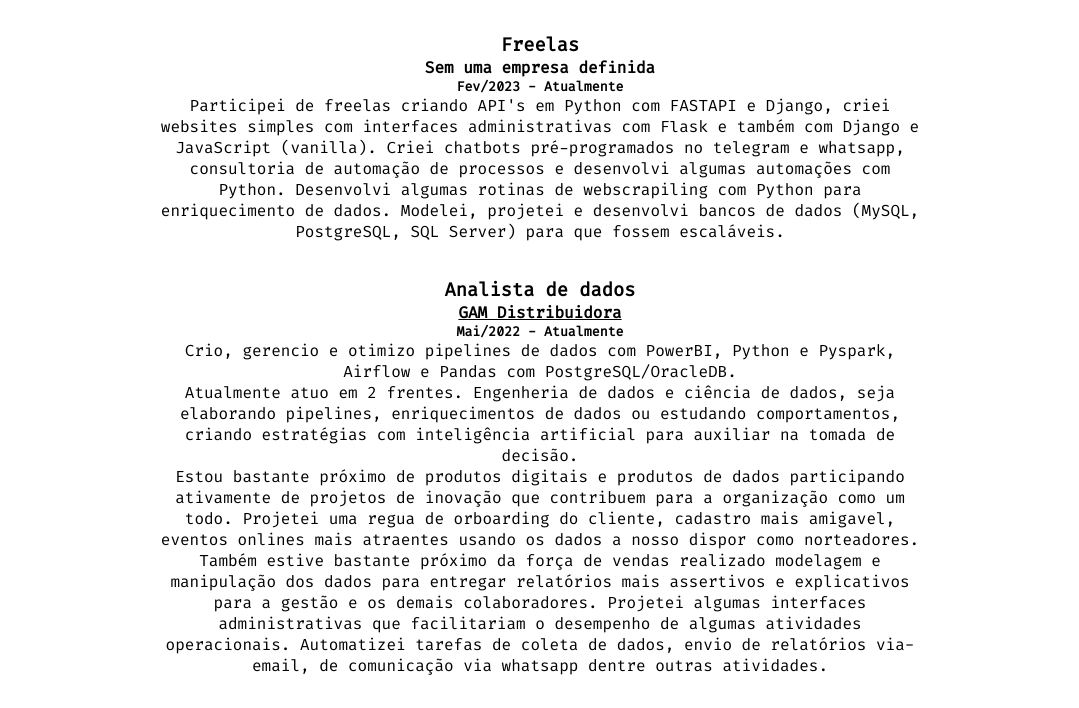
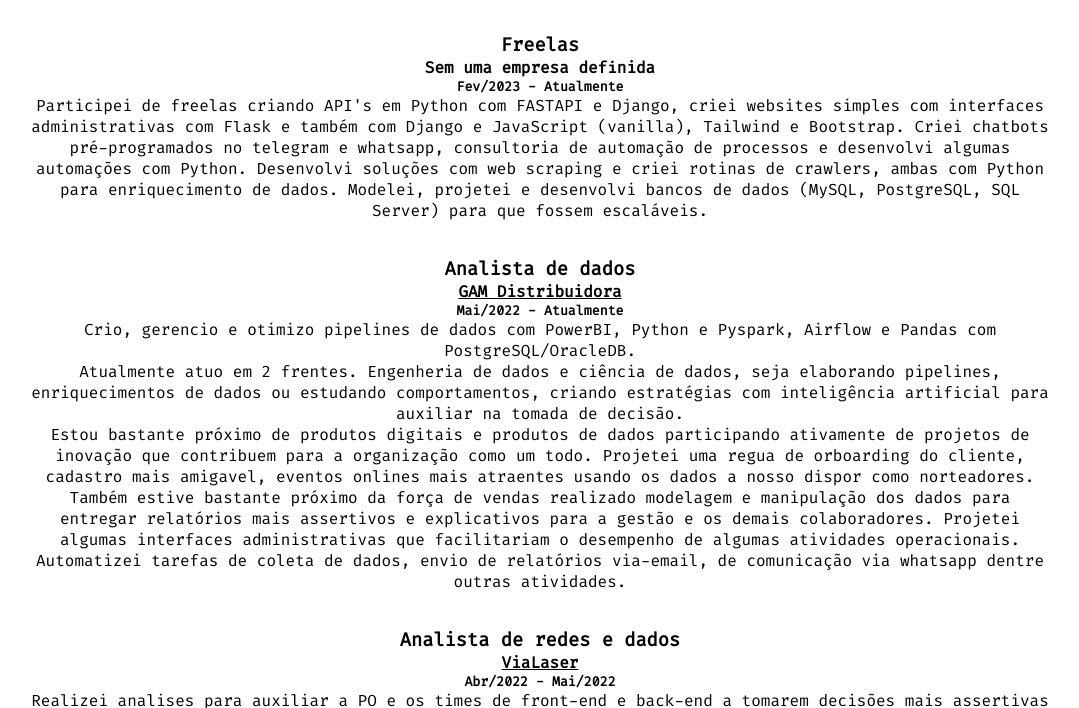
Before and after one commit to pedrohgoncalvess/Portfolio, a plain HTML site: page experiences.html in a window 1280 px wide. Shown: the part 45-753 px from the top of the page, without its empty margins (100-1179 px from the left). Drawn offline with Linux system fonts and the light colour scheme.

Commit message:
fix: some things

```diff
--- a/experiences.html
+++ b/experiences.html
@@ -7,10 +7,8 @@
     <link rel="preconnect" href="https://fonts.gstatic.com" crossorigin />
     <link rel="preconnect" href="https://fonts.googleapis.com" />
     <link rel="preconnect" href="https://fonts.gstatic.com" crossorigin />
-    <link
-            href="https://fonts.googleapis.com/css2?family=Fira+Code&family=JetBrains+Mono:ital,wght@0,100;0,500;1,500;1,800&family=Poppins:wght@400;600;700;900&family=Roboto+Condensed:ital,wght@1,400;1,700&family=Roboto+Mono:wght@200&display=swap"
-            rel="stylesheet"
-    />
+    <link href="https://fonts.googleapis.com/css2?family=Fira+Code&family=JetBrains+Mono:ital,wght@0,100;0,500;1,500;1,800&family=Poppins:wght@400;600;700;900&family=Roboto+Condensed:ital,wght@1,400;1,700&family=Roboto+Mono:wght@200&display=swap"
+            rel="stylesheet"/>
     <link rel="icon" href="/static/fav-icon.png" />
     <link rel="stylesheet" href="static/experience.css" />
     <meta http-equiv="X-UA-Compatible" content="IE=edge" />
@@ -35,8 +33,8 @@
             <h4>Sem uma empresa definida</h4>
             <h5>Fev/2023 - Atualmente</h5>
             <p>
-                Participei de freelas criando API's em Python com FASTAPI e Django, criei websites simples com interfaces administrativas com Flask e também com Django e JavaScript (vanilla). Criei chatbots pré-programados no telegram e whatsapp, consultoria de automação
-                de processos e desenvolvi algumas automações com Python. Desenvolvi algumas rotinas de webscrapiling com Python para enriquecimento de dados. Modelei, projetei e desenvolvi bancos de dados (MySQL, PostgreSQL, SQL Server) para que fossem escaláveis.
+                Participei de freelas criando API's em Python com FASTAPI e Django, criei websites simples com interfaces administrativas com Flask e também com Django e JavaScript (vanilla), Tailwind e Bootstrap. Criei chatbots pré-programados no telegram e whatsapp, consultoria de automação
+                de processos e desenvolvi algumas automações com Python. Desenvolvi soluções com web scraping e criei rotinas de crawlers, ambas com Python para enriquecimento de dados. Modelei, projetei e desenvolvi bancos de dados (MySQL, PostgreSQL, SQL Server) para que fossem escaláveis.
             </p>
         </div>
         <div class="gam-job">
--- a/static/experience.css
+++ b/static/experience.css
@@ -23,7 +23,7 @@
 
 .all-jobs div {
     text-align: center;
-    width: 60%;
+    width: 80%;
     margin: 0 auto;
     padding-top: 35px;
 }
```
